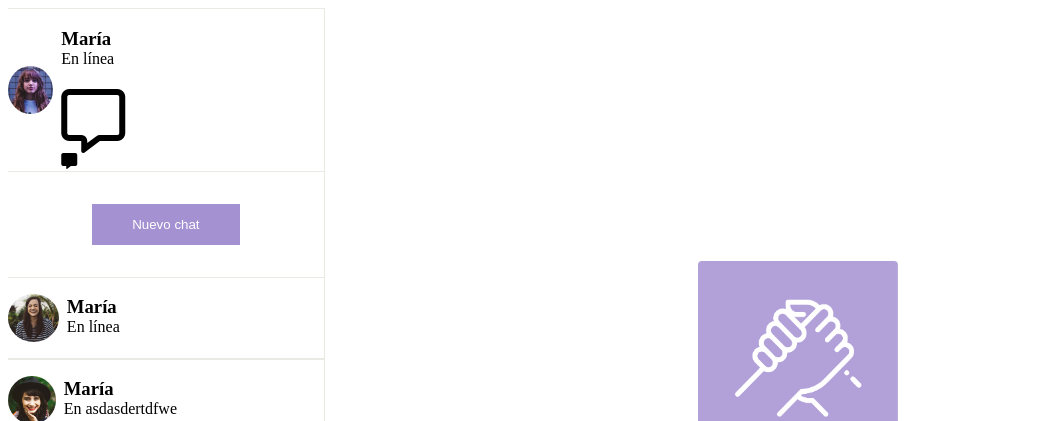
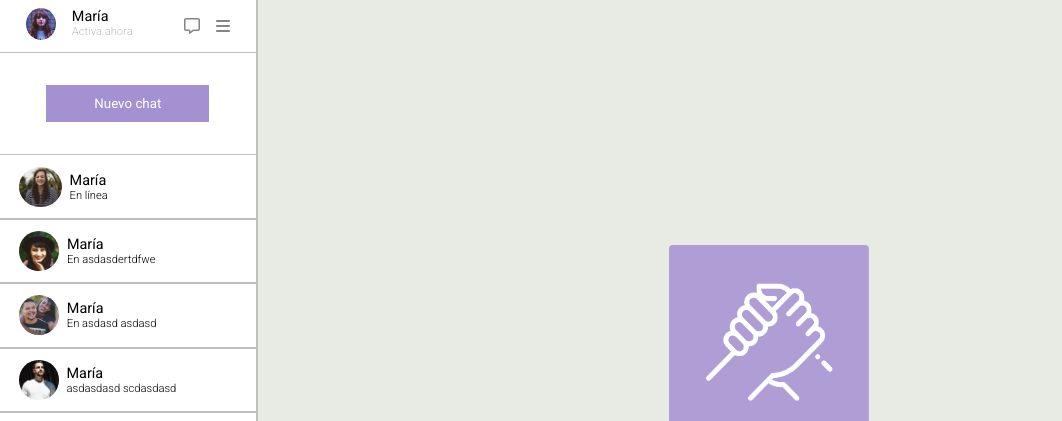
Before and after one commit to vriquelmefe/sistema-mensajeria, a plain HTML site: page index.html in a window 1280 px wide. Shown: the top 421 px of the page, without its empty margins (0-1062 px from the left). Drawn offline with Linux system fonts and the light colour scheme.

Commit message:
fix proyeto

```diff
--- a/assets/css/style.css
+++ b/assets/css/style.css
@@ -1,45 +1,93 @@
+*{
+  margin: 0;
+  padding: 0;
+  font-family: "Roboto", sans-serif;
+}
 .hero{
   display: flex;
+  flex-direction: row;
   justify-content: flex-start;
   align-items: center;
+  background-color: #E8EBE4;
 }
-aside{
-  width: 25%;
-  border-right: 1px solid #E8EBE4;
+menu{
+  width: 20%;
+  background-color: #fff;
+  height: 100vh;
+  border-right: 1px solid #BEC1BB;
 }
-.chat-maria, .chats{
+.chats{
     display: flex;
+    align-items: center;
+    border-top: .8px solid #BEC1BB;
+    border-bottom: .8px solid #BEC1BB;
+    border-left: 0;
+    padding: .7rem 1.2rem;
     justify-content: start;
-    align-items: center;
-    border-top: 1px solid #E8EBE4;
-    border-bottom: 1px solid #E8EBE4;
-}
-.info-maria{
-    flex-direction: column;
-    padding-left: .5em;
-    h3{
-        font-weight: bold;
-        margin-bottom: 0;
-    }
   h4{
   margin-top: 0;
-        font-weight: 100;
+  font-weight: 300;
+  font-size: .7em;
   }
 }
-.iconos{
-    width: 50%;
+.info{
+  display: flex;
+  flex-direction: column;
+  margin-left: 0.5rem;
+  h3{
+    font-weight: 400;
+    margin-bottom: 0;
+    font-size: .9em;
+  }
+}
+.imagen-info{
+  flex-direction: row;
+  display: flex;
+  justify-content: flex-end;
+  gap:1rem;
 }
 .img-aside{
     border-radius: 50%;
-    height: 3rem;
+    height: 2.5rem;
 }
+.img-aside-maria{
+  height: 2rem;
+  border-radius: 50%;
+}
+.info-maria{
+  display: flex;
+  flex-direction: row;
+  justify-content: space-around;
+  border-bottom: .8px solid #BEC1BB;
+  padding-bottom: .5rem;
+  margin-top: .5rem;
+    h3{
+        font-weight: 400;
+        margin-bottom: 0;
+        font-size: .9em;
+    }
+    p{
+        margin-top: 0;
+        font-weight: 300;
+        font-size: .7em;
+        color: #BEC1BB;
+    }
+}
+
+.iconos{
+  display: flex;
+  gap: 1rem;
+  align-items: center;
+  color: #828485;
+}
+
 .button{
   display: flex;
   justify-content: space-around;
-  padding: 2rem 3rem;
+  padding: 2rem 0rem;
 }
 .button-chat{
-  padding: 0.8rem 2.5rem;
+  padding: 0.7rem 3rem;
   border-radius: none;
   border: none;
   background-color: #A491D2;
@@ -48,14 +96,20 @@ aside{
 .section-mano{
   display: flex;
   flex-direction: column;
-  height: 500px;
-  width: 75%;
+  height: 100vh;
+  width: 80%;
   align-items: center;
+  justify-content: center;
+  border-left: .8px solid #BEC1BB;
+
   h1{
-    margin-bottom: .8rem;
+    margin: .8rem;
+    font-weight: 400;
+    font-size: 2.5em;
   }
   p{
     margin:0 auto;
+    font-weight: 300;
 
   }
 }
--- a/index.html
+++ b/index.html
@@ -6,44 +6,50 @@
     <title>Sistema de mensajería</title>
     <link rel="stylesheet" href="./assets/css/style.css">
     <script src="https://kit.fontawesome.com/01fa5b8d37.js" crossorigin="anonymous"></script>
+    <link rel="preconnect" href="https://fonts.googleapis.com">
+<link rel="preconnect" href="https://fonts.gstatic.com" crossorigin>
+<link href="https://fonts.googleapis.com/css2?family=Roboto:ital,wght@0,100;0,300;0,400;0,500;0,700;0,900;1,100;1,300;1,400;1,500;1,700;1,900&display=swap" rel="stylesheet">
 </head>
 <body>
     <div class="hero">
-        <aside>
+        <menu>
           <div>
-            <div class="chat-maria">
-                <img src="./assets/img/maria.jpg" alt="Foto María" class="img-aside">
                 <div class="info-maria">
+                    <div class="imagen-info">
+                      <div>
+                        <img src="./assets/img/maria.jpg" alt="Foto María" class="img-aside-maria">
+                      </div>
+                        <div>
                           <h3>María</h3>
-                <h4>En línea</h4>
+                          <p>Activa ahora</p>
+                        </div>
+                    </div>
                     <div class="iconos">
-                  <i class="fa-regular fa-message fa-4x"></i>
-                  <i class="fa-solid fa-message"></i>
-                </div>
+                      <i class="far fa-comment-alt" ></i>
+                      <i class="fas fa-bars"></i>
                     </div>
                   </div>
               <div class="button">
-
                 <button class="button-chat">Nuevo chat</button>
               </div>
             <div>
               <div class="chats">
                 <img src="./assets/img/Screen Shot 2018-11-28 at 15.27.14.jpg" alt="Foto María" class="img-aside">
-                <div class="info-maria">
+                <div class="info">
                   <h3>María</h3>
                  <h4>En línea</h4>
                 </div>
               </div>
               <div class="chats">
                 <img src="./assets/img/Screen Shot 2018-11-28 at 15.28.04.jpg" alt="Foto María" class="img-aside">
-                <div class="info-maria">
+                <div class="info">
                   <h3>María</h3>
                  <h4>En asdasdertdfwe</h4>
                 </div>
               </div>
               <div class="chats">
                 <img src="./assets/img/Screen Shot 2018-11-28 at 15.28.30.jpg" alt="Foto María" class="img-aside">
-                <div class="info-maria">
+                <div class="info">
                   <h3>María</h3>
                  <h4>En asdasd asdasd </h4>
                 </div>
@@ -51,52 +57,42 @@
 
               <div class="chats">
                 <img src="./assets/img/Screen Shot 2018-11-28 at 15.30.34.jpg" alt="Foto María" class="img-aside">
-                <div class="info-maria">
+                <div class="info">
                   <h3>María</h3>
                  <h4>asdasdasd scdasdasd</h4>
                 </div>
               </div>
               <div class="chats">
                 <img src="./assets/img/Screen Shot 2018-11-28 at 15.30.54.jpg" alt="Foto María" class="img-aside">
-                <div class="info-maria">
+                <div class="info">
                   <h3>María</h3>
                  <h4>sdfsdfsdfsdfsdf</h4>
                 </div>
               </div>
               <div class="chats">
                 <img src="./assets/img/Screen Shot 2018-11-28 at 15.31.09.jpg" alt="Foto María" class="img-aside">
-                <div class="info-maria">
+                <div class="info">
                   <h3>María</h3>
                  <h4>sdfsdfsdfsdf</h4>
                 </div>
               </div>
               <div class="chats">
-                <img src="./assets/img/Screen Shot 2018-11-28 at 15.31.09.jpg" alt="Foto María" class="img-aside">
-                <div class="info-maria">
-                  <h3>María</h3>
-                 <h4>Escribiendo...</h4>
-                </div>
-              </div>
-              <div class="chats">
                 <img src="./assets/img/Screen Shot 2018-11-28 at 15.32.16.jpg" alt="Foto María" class="img-aside">
-                <div class="info-maria">
+                <div class="info">
                   <h3>María</h3>
                  <h4>wsdadasdas asdasd</h4>
                 </div>
               </div>
               <div class="chats">
                 <img src="./assets/img/Screen Shot 2018-11-28 at 15.32.44.jpg" alt="Foto María" class="img-aside">
-                <div class="info-maria">
+                <div class="info">
                   <h3>María</h3>
                  <h4>En línea</h4>
                 </div>
               </div>
-
-
-
             </div>
           </div>
-        </aside>
+        </menu>
         <section class="section-mano">
             <img src="./assets/img/hand.png" alt="Manos saludandose" class="imagen-manos">
             <h1>Comienza el Nertworking</h1>
```
Also changed, not shown: 2 other files. Lines whose indentation alone changed are shown as unchanged.
